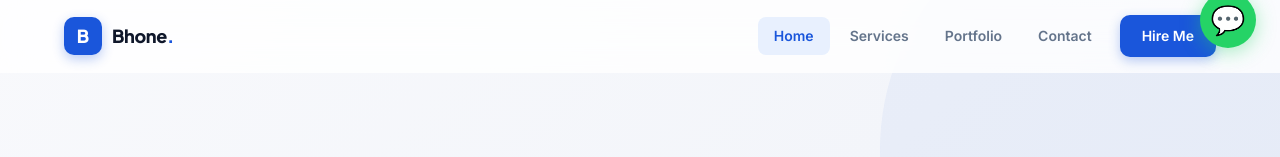
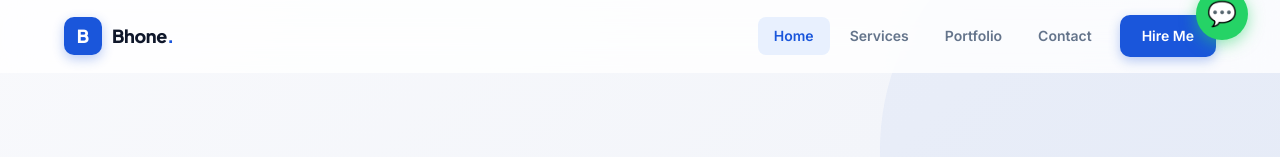
Before and after one commit to ranacodifyr57-cloud/bhone-client, a React (Vite) app: page / in a window 1280 px wide. Shown: the top 157 px of the page. Built offline with nearby package versions, Linux system fonts and the light colour scheme.

Commit message:
Fix WhatsApp button

```diff
--- a/src/components/Navbar.jsx
+++ b/src/components/Navbar.jsx
@@ -113,13 +113,17 @@ export default function Navbar() {
 
       {/* WhatsApp */}
       <a href="https://wa.me/923247352486" target="_blank" style={{
-        position: 'fixed', bottom: 24, right: 24,
-        width: 56, height: 56, borderRadius: '50%',
-        background: '#25D366',
-        display: 'flex', alignItems: 'center', justifyContent: 'center',
-        fontSize: 28, zIndex: 999,
-        boxShadow: '0 4px 20px rgba(37,211,102,0.4)',
-      }}>💬</a>
+  position: 'fixed', bottom: 32, right: 32,
+  width: 52, height: 52, borderRadius: '50%',
+  background: '#25D366',
+  display: 'flex', alignItems: 'center', justifyContent: 'center',
+  fontSize: 24, zIndex: 999,
+  boxShadow: '0 4px 16px rgba(37,211,102,0.5)',
+  transition: 'var(--transition)',
+}}
+onMouseEnter={e => { e.currentTarget.style.transform = 'scale(1.1)'; e.currentTarget.style.boxShadow = '0 8px 24px rgba(37,211,102,0.6)' }}
+onMouseLeave={e => { e.currentTarget.style.transform = 'scale(1)'; e.currentTarget.style.boxShadow = '0 4px 16px rgba(37,211,102,0.5)' }}
+>💬</a>
 
       <style>{`
         .desktop-nav { display: flex !important; }
```
